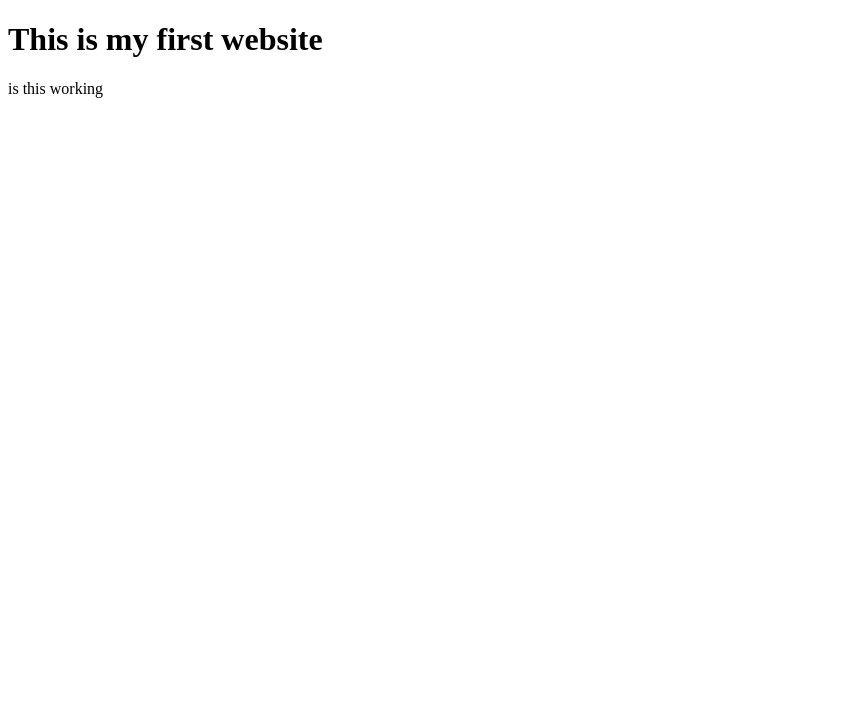
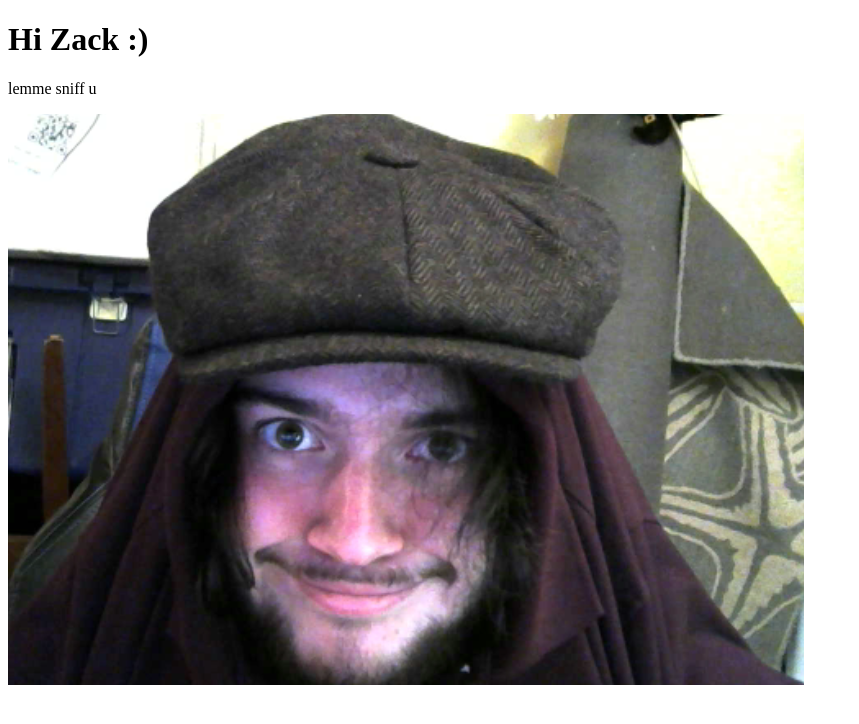
Before and after one commit to elg7278/Website_1, a plain HTML site: page index.html in a window 1280 px wide. Shown: the whole page, without its empty margins (0-859 px from the left). Drawn offline with Linux system fonts and the light colour scheme.

Commit message:
zack meme

```diff
--- a/index.html
+++ b/index.html
@@ -2,16 +2,17 @@
 <html>
     <head>
         <title>
-            Home
+            Zack's House
         </title>
 
     </head>
 
     <body>
 
-        <h1>This is my first website</h1>
+        <h1>Hi Zack :)</h1>
         <h2></h2>
-        <p>is this working</p>
+        <p>lemme sniff u</p>
 
+        <img src="zack.png" />
     </body>
 </html>
```
Also changed, not shown: zack.png (added).
